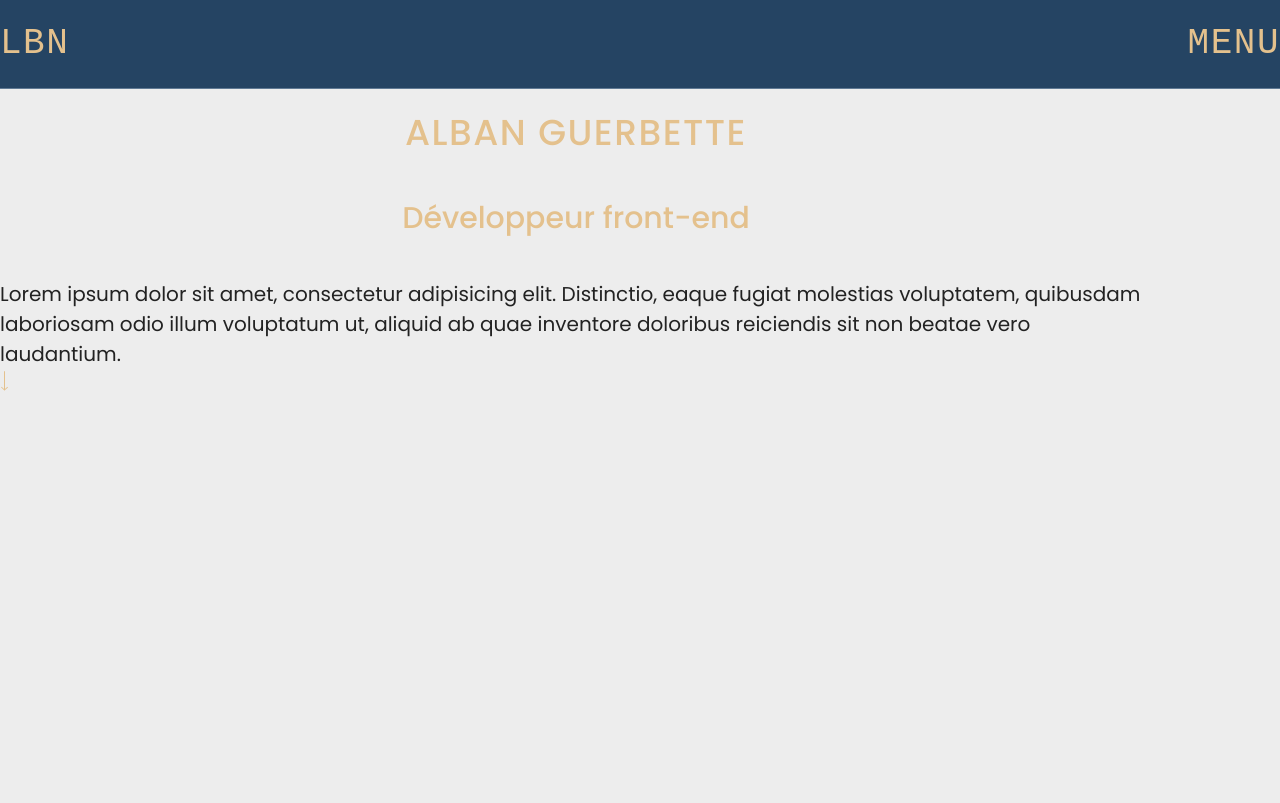
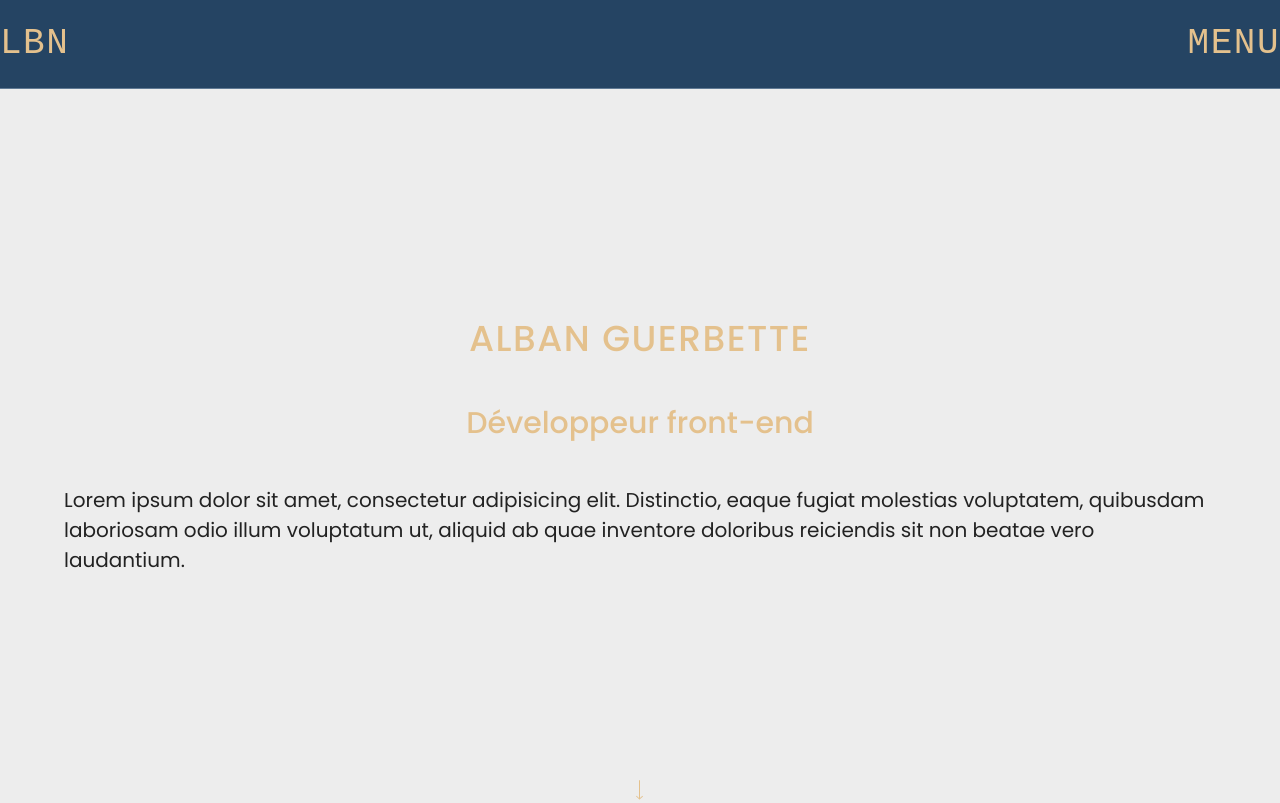
Before and after one commit to AlbanGuerbette/Portfolio, a website: page index.html in a window 1280 px wide. Shown: the top 803 px of the page. Drawn offline with nearby package versions, Linux system fonts and the light colour scheme; files that its build step writes are made by us from their sources; a web font is replaced by a local one.

Commit message:
added style .section in home.scss

```diff
--- a/source/scss/pages/_home.scss
+++ b/source/scss/pages/_home.scss
@@ -6,11 +6,15 @@
 =            Layout            =
 =============================================*/
 
-.wrapper {
+.section {
   height: 100vh;
+}
+
+.section__home {
   display: flex;
   flex-direction: column;
   justify-content: space-between;
+
 }
 
 .header {
```
